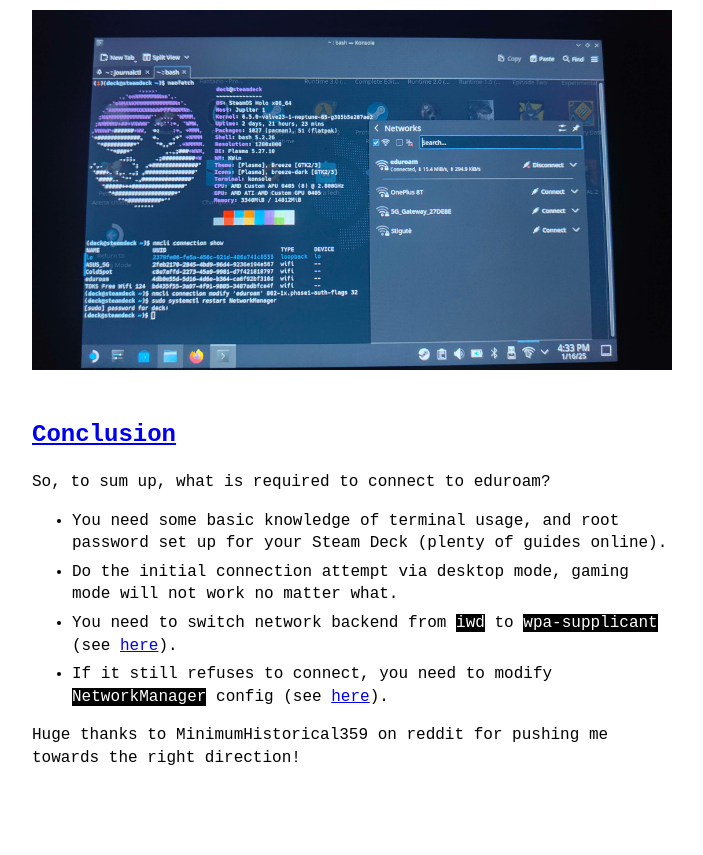
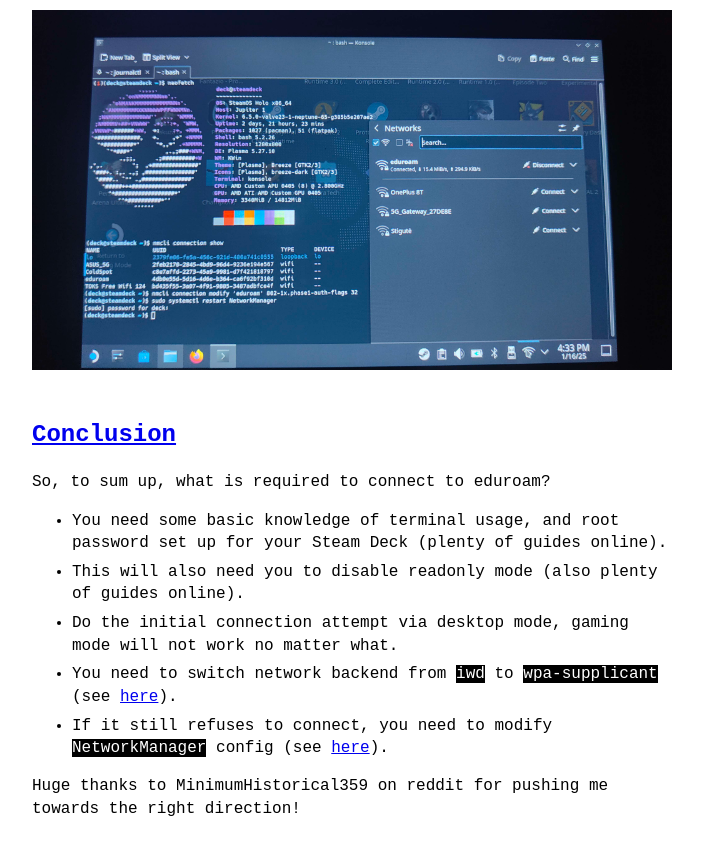
Before and after one commit to dzastsed/dzastsed.github.io, a Jekyll site: the page built from _posts/2025-01-16-Steam-Deck-Eduroam-issues.md, in a window 1280 px wide and 900 px high, scrolled down 2509 px. Shown: the top 855 px of the window, without its empty margins (288-991 px from the left). Built offline with Jekyll 4.4.1, drawn with Linux system fonts in a browser that asks for light colours.

Commit message:
Update 2025-01-16-Steam-Deck-Eduroam-issues.md

```diff
--- a/_posts/2025-01-16-Steam-Deck-Eduroam-issues.md
+++ b/_posts/2025-01-16-Steam-Deck-Eduroam-issues.md
@@ -38,6 +38,7 @@
 ## [Conclusion](#conclusion)
 So, to sum up, what is required to connect to eduroam?
  - You need some basic knowledge of terminal usage, and root password set up for your Steam Deck (plenty of guides online).
+ - This will also need you to disable readonly mode (also plenty of guides online).
  - Do the initial connection attempt via desktop mode, gaming mode will not work no matter what.
  - You need to switch network backend from `iwd` to `wpa-supplicant` (see [here](#a-new-hope)).
  - If it still refuses to connect, you need to modify `NetworkManager` config (see [here](#another-problem)).
```
